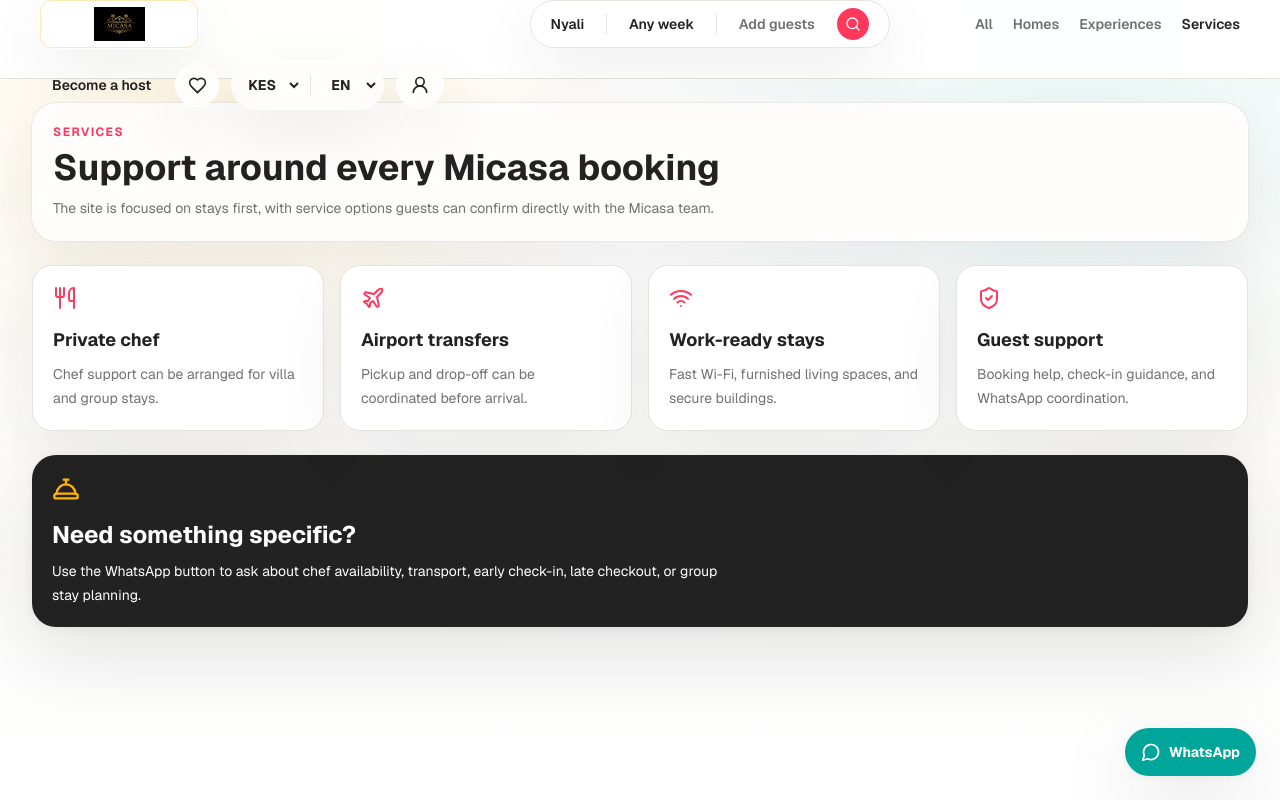
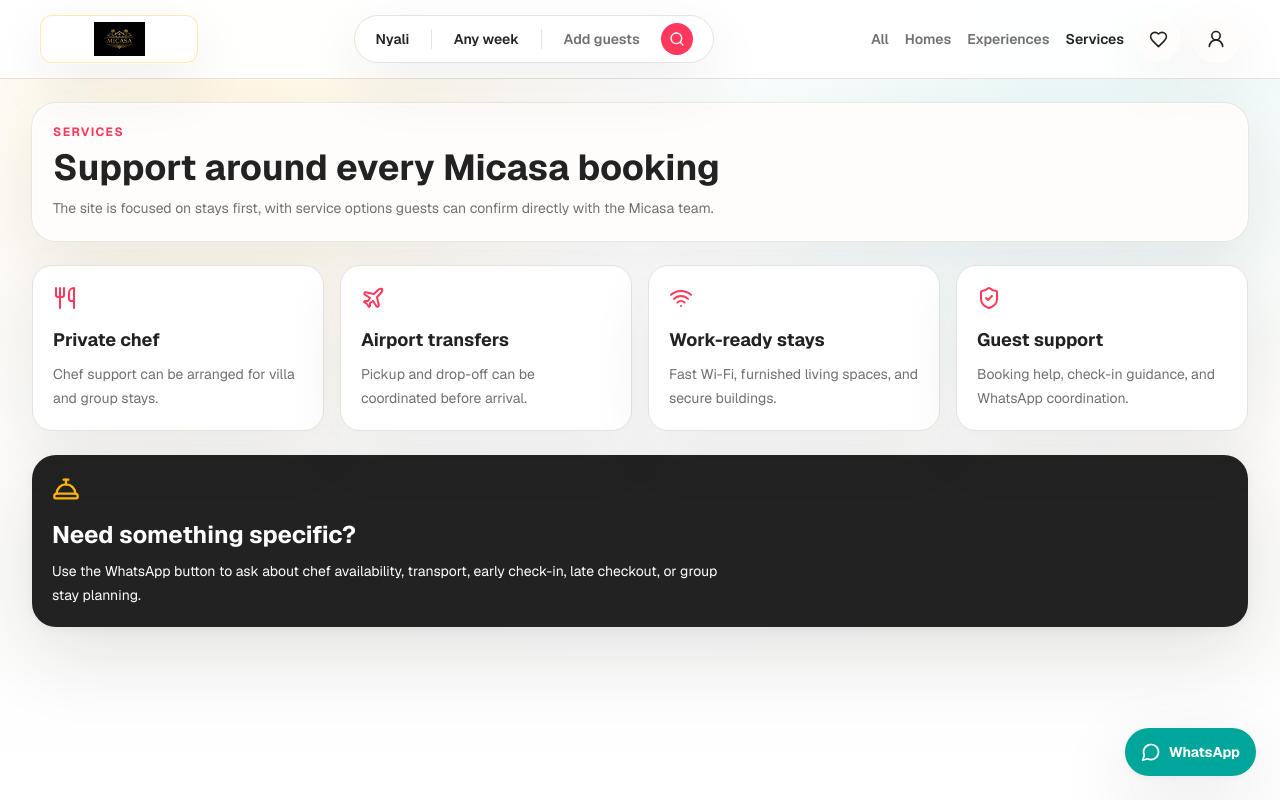
Before and after one commit to MnD-Software/Micasa, a Next.js app in the folder frontend/: page /services in a window 1280 px wide. Built offline with nearby package versions, Linux system fonts and the light colour scheme.

Commit message:
Fix desktop header layout

```diff
--- a/frontend/components/marketplace/site-header.tsx
+++ b/frontend/components/marketplace/site-header.tsx
@@ -89,7 +89,7 @@
   return (
     <>
     <header className="sticky top-0 z-40 border-b border-brand-line bg-brand-frost shadow-[0_1px_0_rgba(255,255,255,0.85)_inset] backdrop-blur-2xl">
-      <div className="mx-auto hidden h-[78px] max-w-[1820px] grid-cols-[auto_1fr_auto] items-center gap-3 px-6 lg:grid lg:px-10">
+      <div className="mx-auto hidden h-[78px] max-w-[1820px] grid-cols-[auto_minmax(340px,1fr)_auto] items-center gap-5 px-6 lg:grid lg:px-10">
         <Link className="flex min-w-0 items-center" href="/" aria-label="Micasa Staycations Nyali home">
           <span className="relative block h-10 w-[126px] shrink-0 overflow-hidden rounded-[12px] border border-brand-gold/30 bg-white shadow-pearl ring-1 ring-white/80 sm:h-12 sm:w-[158px]">
             <Image
@@ -119,7 +119,8 @@
           </Link>
         </div>
 
-        <nav className="hidden items-center justify-end gap-5 text-sm font-semibold text-brand-muted lg:flex">
+        <div className="flex min-w-0 items-center justify-end gap-3">
+          <nav className="hidden items-center gap-4 text-sm font-semibold text-brand-muted xl:flex">
             <Link className={pathname === "/" ? "text-brand-ink" : "transition hover:text-brand-ink"} href="/">
               {t("all")}
             </Link>
@@ -133,9 +134,7 @@
             </Link>
             ))}
           </nav>
-
-        <div className="hidden items-center gap-3 md:flex">
-          <Link className="rounded-full px-3 py-2.5 text-sm font-semibold text-brand-ink transition hover:bg-white hover:shadow-pearl" href="/become-host">
+          <Link className="hidden rounded-full px-3 py-2.5 text-sm font-semibold text-brand-ink transition hover:bg-white hover:shadow-pearl 2xl:inline-flex" href="/become-host">
             {t("becomeHost")}
           </Link>
           <Link
@@ -150,7 +149,9 @@
               </span>
             ) : null}
           </Link>
+          <div className="hidden 2xl:block">
             {renderPreferenceControls("desktop")}
+          </div>
           <Link
             aria-label="Open guest dashboard"
             className="focus-ring grid h-12 w-12 place-items-center rounded-full border border-white bg-brand-ivory text-brand-ink shadow-pearl transition hover:border-brand-line"
@@ -159,15 +160,6 @@
             <UserRound size={20} aria-hidden />
           </Link>
         </div>
-
-        <button
-          aria-label="Open mobile search"
-          className="focus-ring hidden h-11 w-11 place-items-center rounded-full border border-white bg-brand-ivory shadow-pearl"
-          onClick={() => setSearchOpen(true)}
-          type="button"
-        >
-          <Search size={20} aria-hidden />
-        </button>
       </div>
 
       <div className="lg:hidden">
@@ -260,7 +252,7 @@
                   type="button"
                 >
                   <span className="grid h-16 w-16 shrink-0 place-items-center rounded-2xl bg-brand-soft text-2xl">
-                    {title === "Nearby" ? "↗" : title.startsWith("Nyali") ? "⌂" : "≈"}
+                    {title === "Nearby" ? "N" : title.startsWith("Nyali") ? "M" : "KE"}
                   </span>
                   <span>
                     <span className="block text-lg font-bold text-brand-ink">{title}</span>
```
Lines whose indentation alone changed are shown as unchanged.
